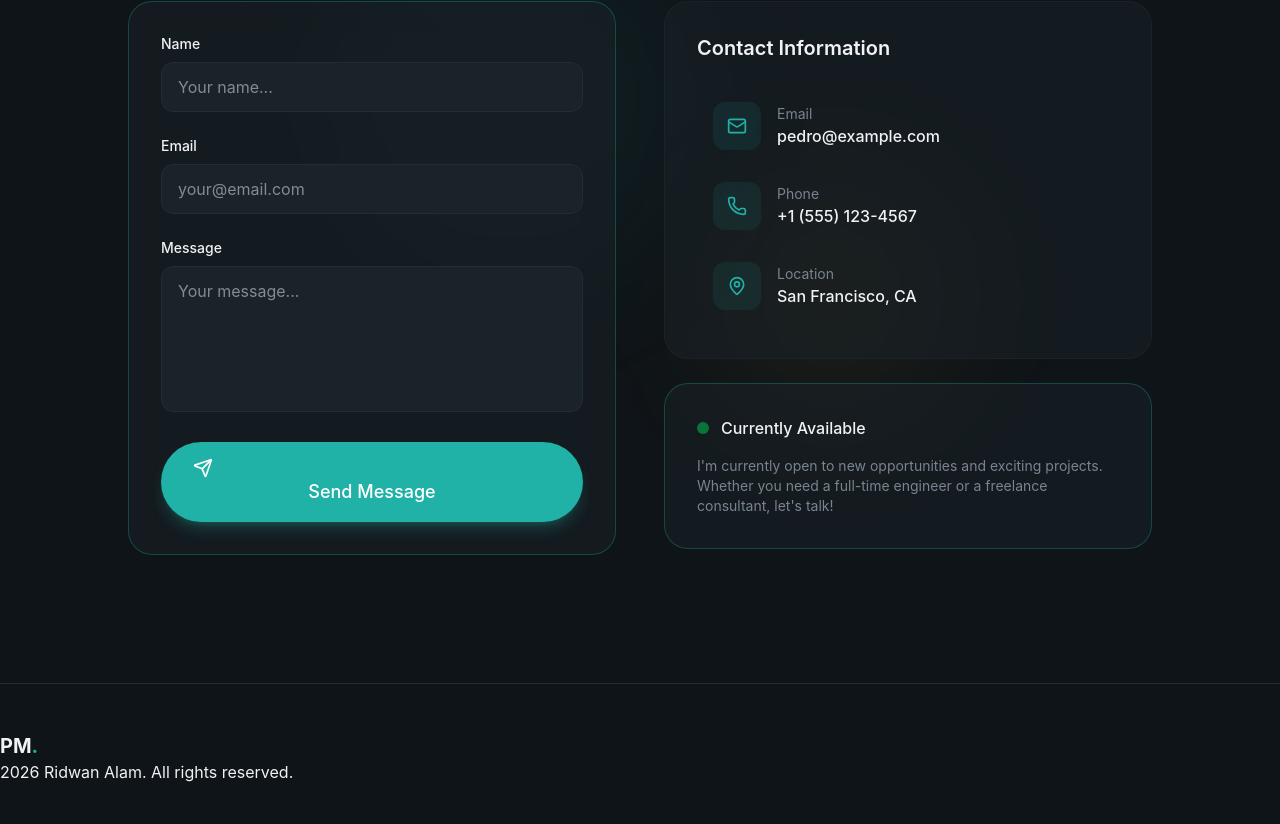
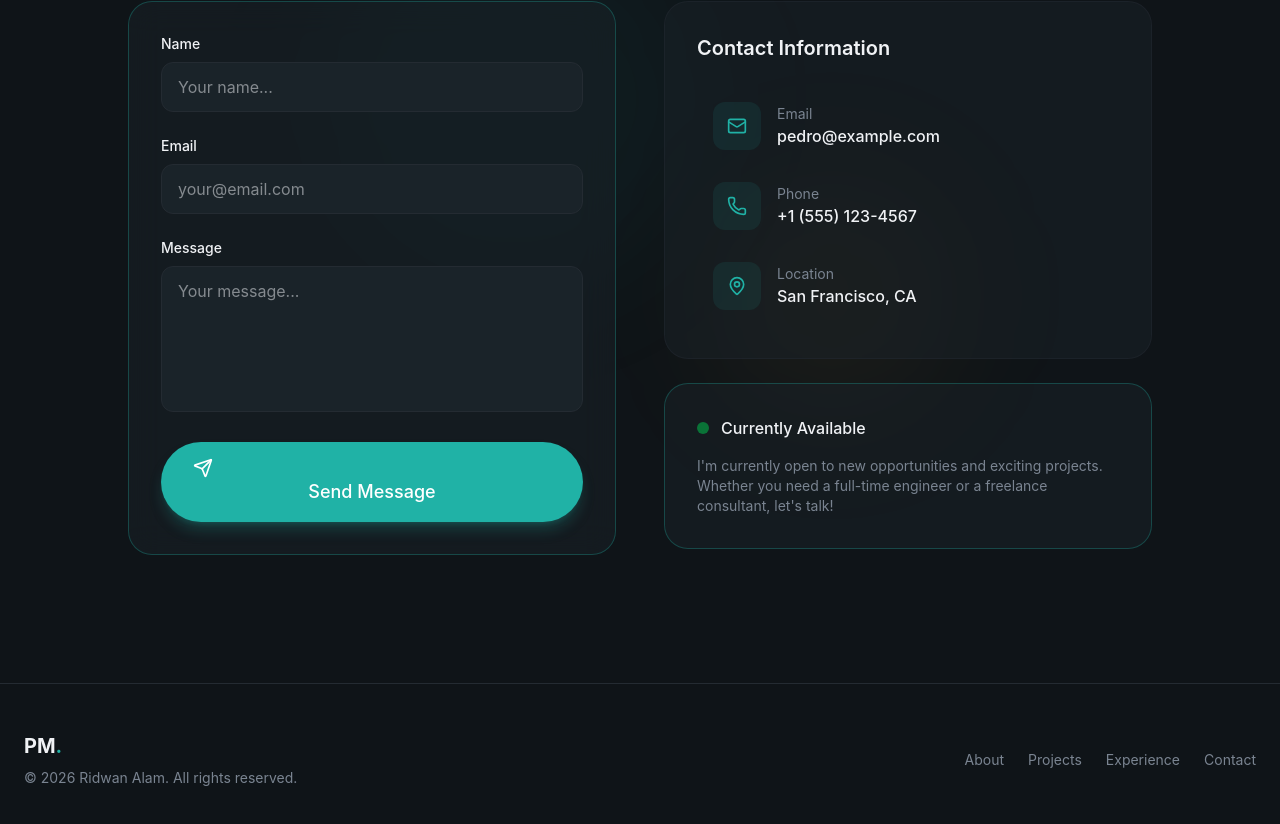
Before and after one commit to Ridzzz0Alam/dev_personal_project, a React (Vite) app: page / in a window 1280 px wide. Shown: the part 8508-9332 px from the top of the page. Built offline with nearby package versions, Linux system fonts and the light colour scheme.

Commit message:
added link navigation in footer

```diff
--- a/src/layout/Footer.jsx
+++ b/src/layout/Footer.jsx
@@ -16,18 +16,31 @@ const footerLinks = [
 export const Footer = () =>{
     const currentYear = new Date().getFullYear();
     return(
-        <footer>
-            <div className="py-12 border-t border-border">
+        <footer className="py-12 border-t border-border">
+            <div className="container mx-auto px-6">
                 <div className="flex flex-col md:flex-row items-center justify-between gap-8">
                     {/* Logo & COpyright */}
                     <div className="text-center md:text-left">
                         <a href="#" className="text-xl font-bold tracking-light">
                             PM<span className="text-primary">.</span>
                         </a>
-                        <p>
-                            {currentYear} Ridwan Alam. All rights reserved.
+                        <p className="text-sm text-muted-foreground mt-2">
+                            © {currentYear} Ridwan Alam. All rights reserved.
                         </p>
                     </div>
+
+                    {/* Links */}
+                    <nav className="flex flex-wrap justify-center gap-6">
+                        {footerLinks.map((link) => (
+                            <a
+                            key={link.href}
+                            href={link.href}
+                            className="text-sm text-muted-foreground hover:text-foreground transition-colors"
+                            >
+                                {link.label}
+                            </a>
+                        ))}
+                    </nav>
                 </div>
             </div>
         </footer>
```
